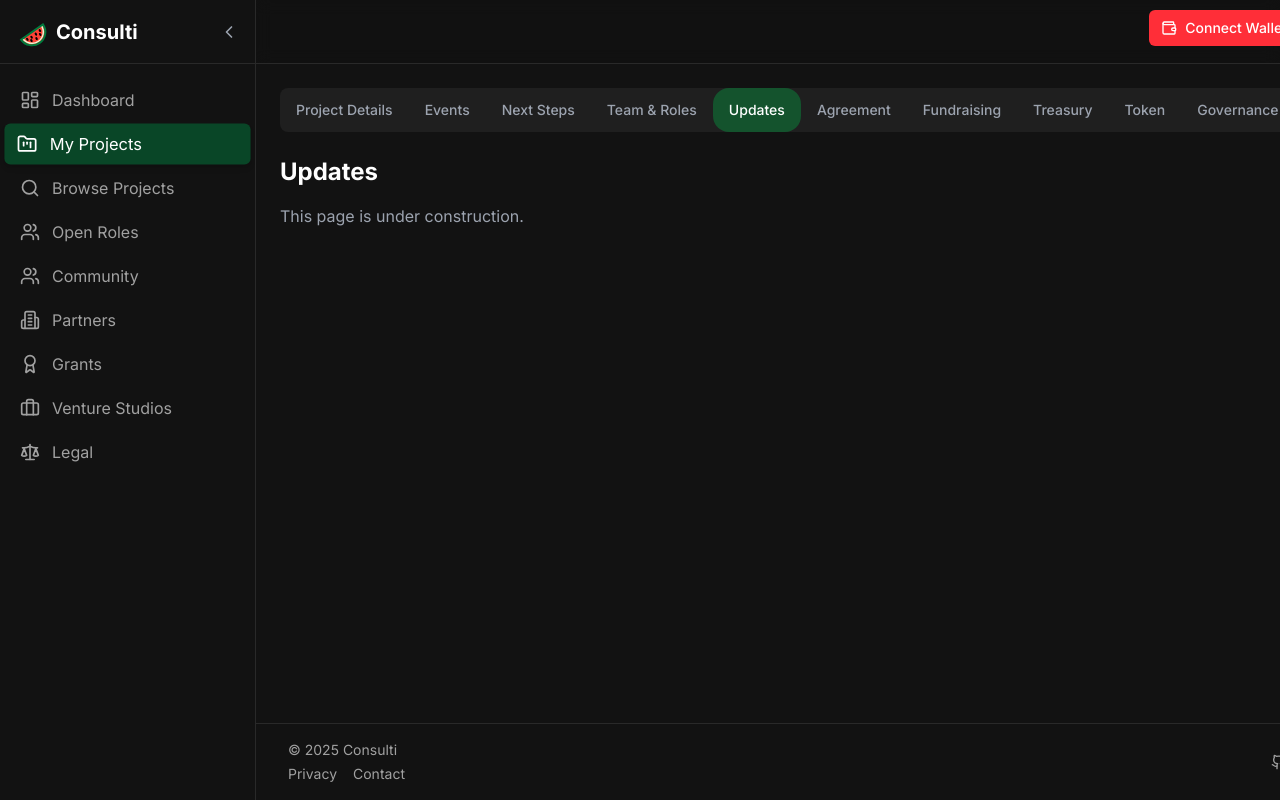
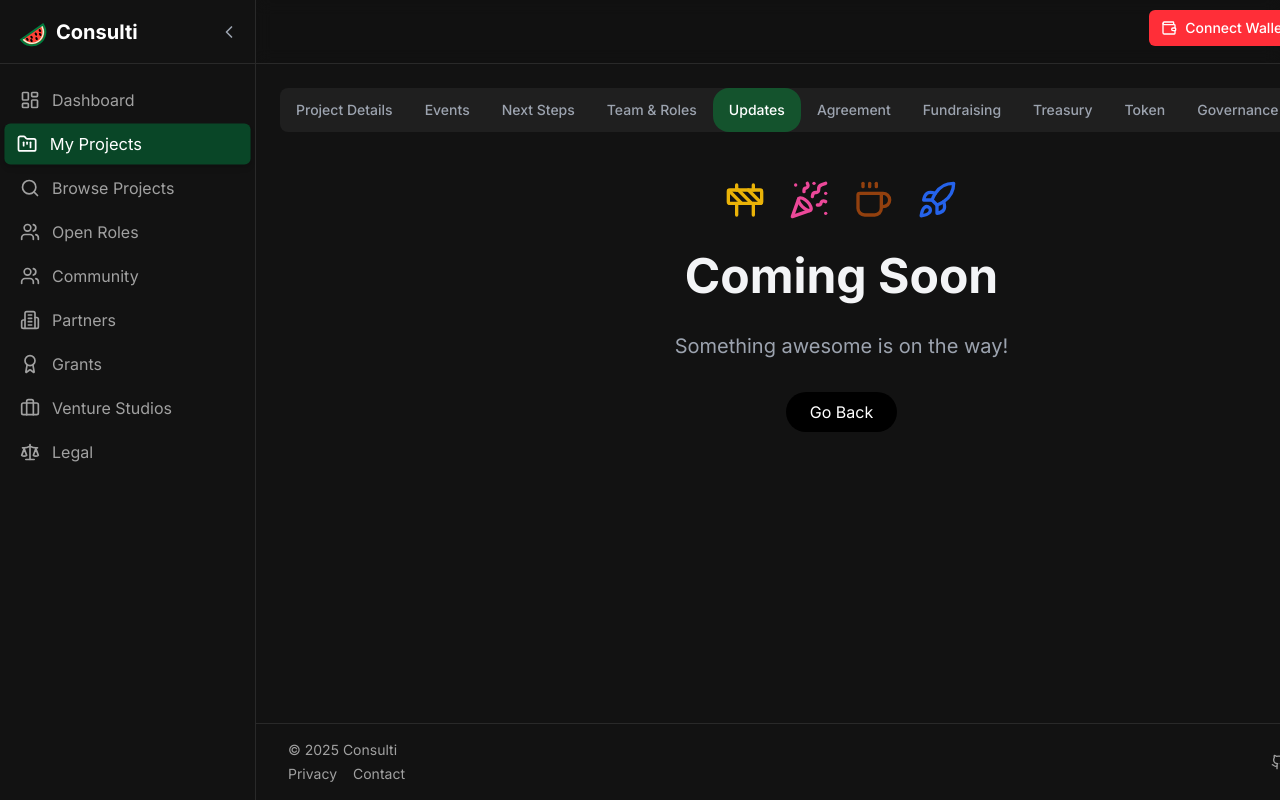
Before and after one commit to ahashem12/LaunchpadX, a Next.js app in the folder frontend/: page /projects/1/updates in a window 1280 px wide. Shown: the top 800 px of the page. Built offline with nearby package versions, Linux system fonts and the light colour scheme.

Commit message:
CON-58: Add Coming Soon to updates page

```diff
--- a/frontend/app/projects/[id]/updates/page.tsx
+++ b/frontend/app/projects/[id]/updates/page.tsx
@@ -1,6 +1,5 @@
-import { notFound } from "next/navigation"
-import { getProjectById } from "@/lib/mock-data"
 import { ProjectNav } from "@/components/projects/nav/ProjectNav"
+import { ComingSoon } from "@/components/common/ComingSoon"
 
 interface UpdatesPageProps {
   params: {
@@ -8,21 +7,14 @@ interface UpdatesPageProps {
   }
 }
 
-export default function UpdatesPage({ params }: UpdatesPageProps) {
-  const project = getProjectById(params.id)
-
-  if (!project) {
-    notFound()
-  }
+export default async function UpdatesPage(props: UpdatesPageProps) {
+  const params = await props.params
 
   return (
     <div className="space-y-6">
       <ProjectNav projectId={params.id} />
 
-      <div className="mt-8">
-        <h1 className="text-2xl font-bold text-white">Updates</h1>
-        <p className="mt-4 text-gray-400">This page is under construction.</p>
-      </div>
+      <ComingSoon/>
     </div>
   )
 }
```
